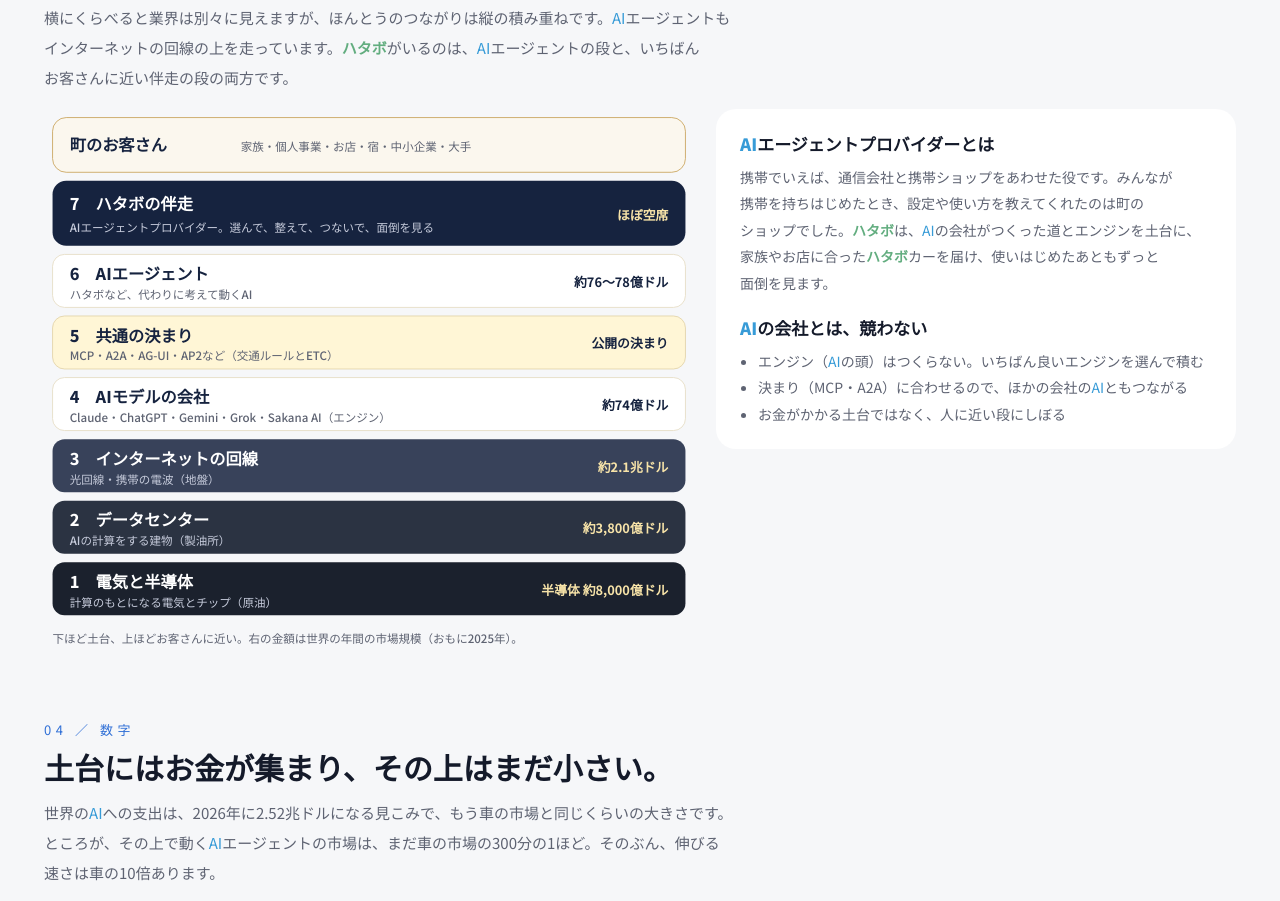
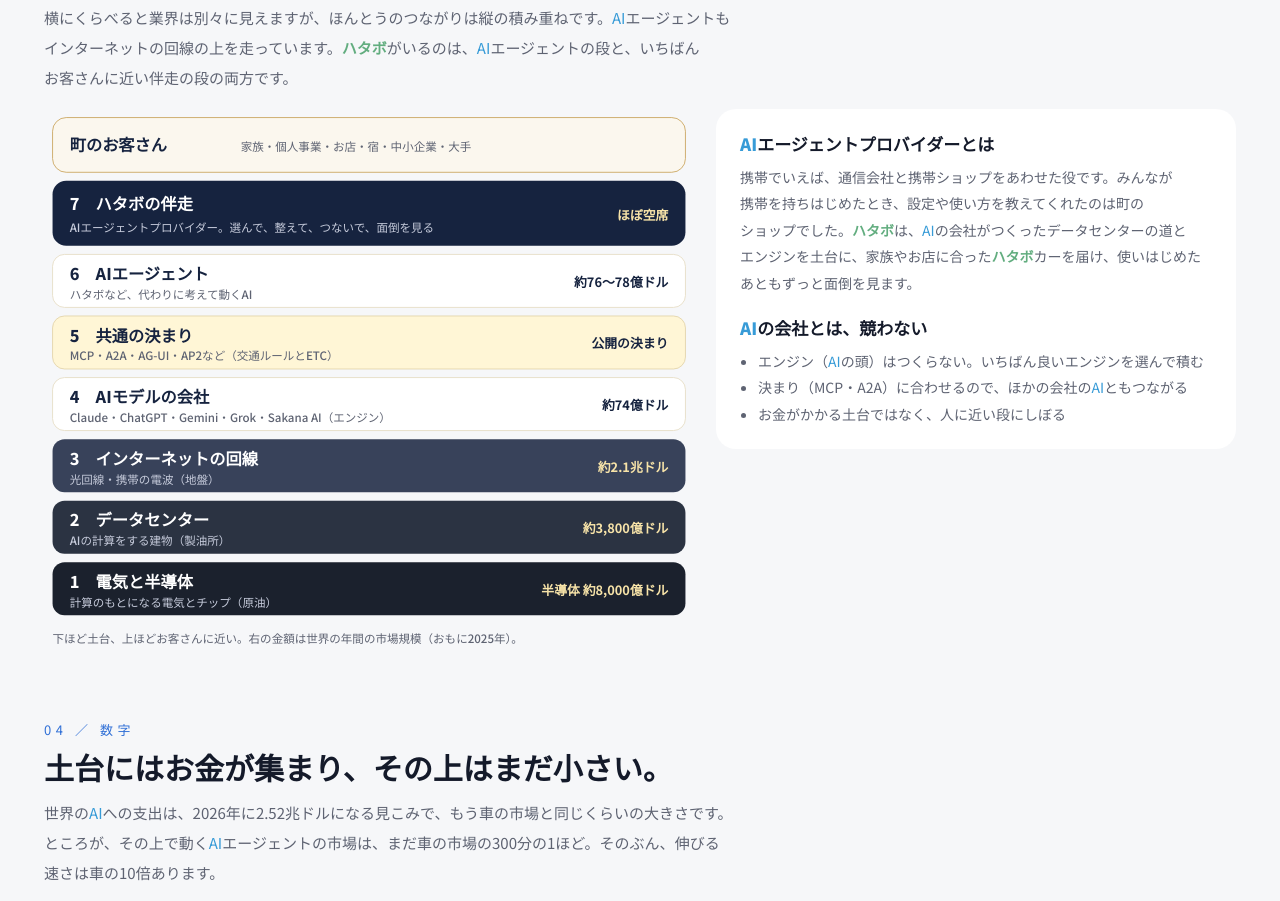
Before and after one commit to hiromitsu81/terakoya, a plain HTML site: page hatabo-site/shikumi.html in a window 1280 px wide. Shown: the part 9012-9913 px from the top of the page. Drawn offline with Linux system fonts and the light colour scheme.

Commit message:
ハタボサイト：しくみページの一文に「データセンターの道」 (#149)
Claude-Session: https://claude.ai/code/session_01GDag5Aks2RuntfMnevzxa2

Co-authored-by: Claude <noreply@anthropic.com>

```diff
--- a/hatabo-site/shikumi.html
+++ b/hatabo-site/shikumi.html
@@ -339,7 +339,7 @@
 <rect x="10" y="530" width="740" height="62" rx="14" fill="#1B212D"/><text x="30" y="560" class="t1 w">1　電気と半導体</text><text x="30" y="582" class="t2 w2">計算のもとになる電気とチップ（原油）</text><text x="730" y="568" text-anchor="end" class="v w">半導体 約8,000億ドル</text>
 <text x="10" y="624" class="t2">下ほど土台、上ほどお客さんに近い。右の金額は世界の年間の市場規模（おもに2025年）。</text>
 </svg>
-<div class="mk-box rv"><h4>AIエージェントプロバイダーとは</h4><p>携帯で<wbr>いえば、<wbr>通信会社と<wbr>携帯ショップを<wbr>あわせた<wbr>役です。<wbr>みんなが<wbr>携帯を<wbr>持ちはじめた<wbr>とき、<wbr>設定や<wbr>使い方を<wbr>教えてくれたのは<wbr>町の<wbr>ショップでした。<wbr>ハタボは、<wbr>AIの<wbr>会社が<wbr>つくった<wbr>道と<wbr>エンジンを<wbr>土台に、<wbr>家族や<wbr>お店に<wbr>合った<wbr>ハタボカーを<wbr>届け、<wbr>使いはじめた<wbr>あとも<wbr>ずっと<wbr>面倒を<wbr>見ます。</p><h4 style="margin-top:18px">AIの<wbr>会社とは、<wbr>競わない</h4><ul><li>エンジン<wbr>（AIの<wbr>頭）は<wbr>つくらない。<wbr>いちばん<wbr>良い<wbr>エンジンを<wbr>選んで<wbr>積む</li><li>決まり<wbr>（MCP・A2A）に<wbr>合わせるので、<wbr>ほかの<wbr>会社の<wbr>AIとも<wbr>つながる</li><li>お金が<wbr>かかる<wbr>土台ではなく、<wbr>人に<wbr>近い<wbr>段に<wbr>しぼる</li></ul></div>
+<div class="mk-box rv"><h4>AIエージェントプロバイダーとは</h4><p>携帯で<wbr>いえば、<wbr>通信会社と<wbr>携帯ショップを<wbr>あわせた<wbr>役です。<wbr>みんなが<wbr>携帯を<wbr>持ちはじめた<wbr>とき、<wbr>設定や<wbr>使い方を<wbr>教えてくれたのは<wbr>町の<wbr>ショップでした。<wbr>ハタボは、<wbr>AIの<wbr>会社が<wbr>つくった<wbr>データセンターの<wbr>道と<wbr>エンジンを<wbr>土台に、<wbr>家族や<wbr>お店に<wbr>合った<wbr>ハタボカーを<wbr>届け、<wbr>使いはじめた<wbr>あとも<wbr>ずっと<wbr>面倒を<wbr>見ます。</p><h4 style="margin-top:18px">AIの<wbr>会社とは、<wbr>競わない</h4><ul><li>エンジン<wbr>（AIの<wbr>頭）は<wbr>つくらない。<wbr>いちばん<wbr>良い<wbr>エンジンを<wbr>選んで<wbr>積む</li><li>決まり<wbr>（MCP・A2A）に<wbr>合わせるので、<wbr>ほかの<wbr>会社の<wbr>AIとも<wbr>つながる</li><li>お金が<wbr>かかる<wbr>土台ではなく、<wbr>人に<wbr>近い<wbr>段に<wbr>しぼる</li></ul></div>
 </div>
 
 <h3 class="mk-h rv" id="mk4"><small>04 ／ 数字</small>土台には<wbr>お金が<wbr>集まり、<wbr>その<wbr>上は<wbr>まだ<wbr>小さい。</h3>
```
